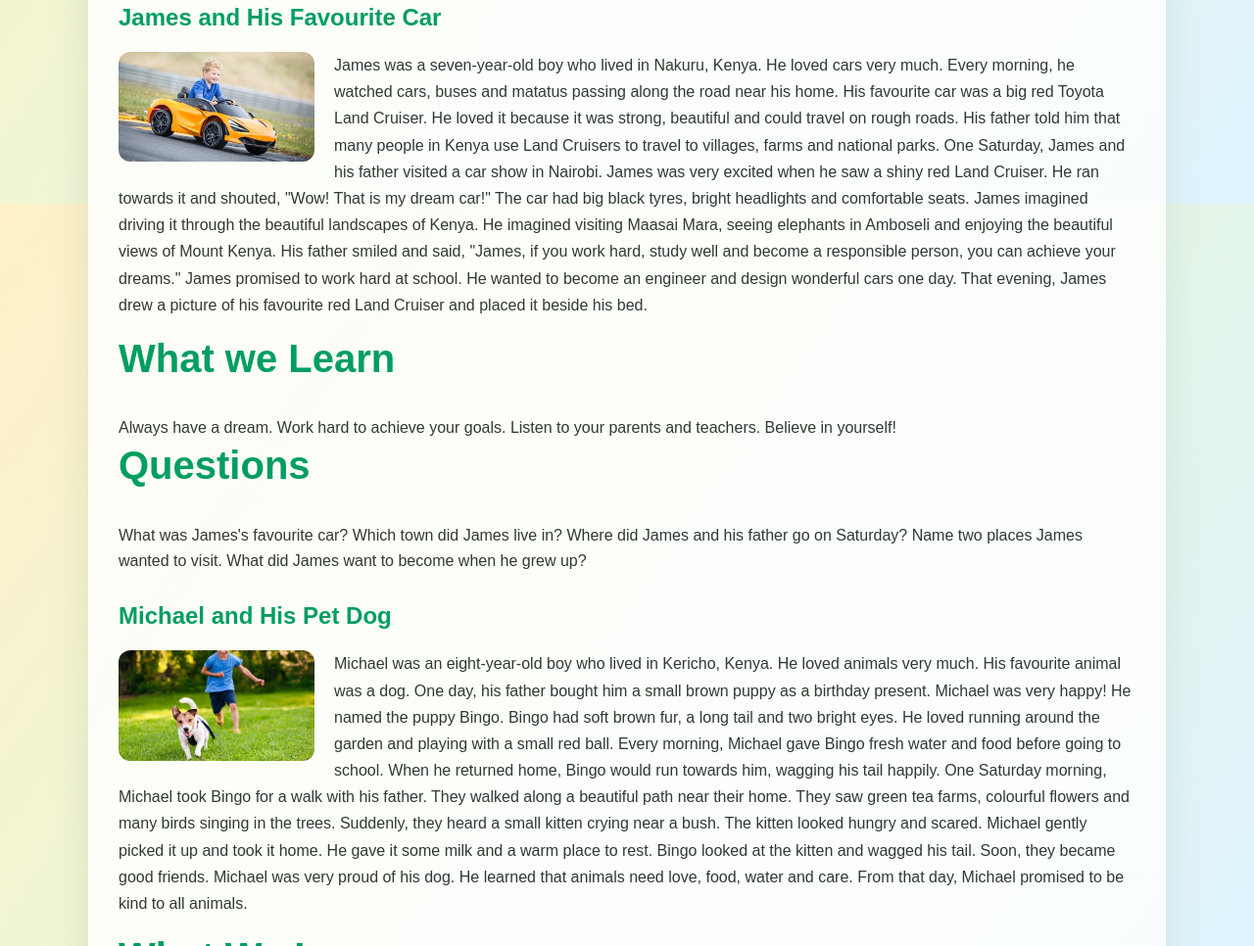
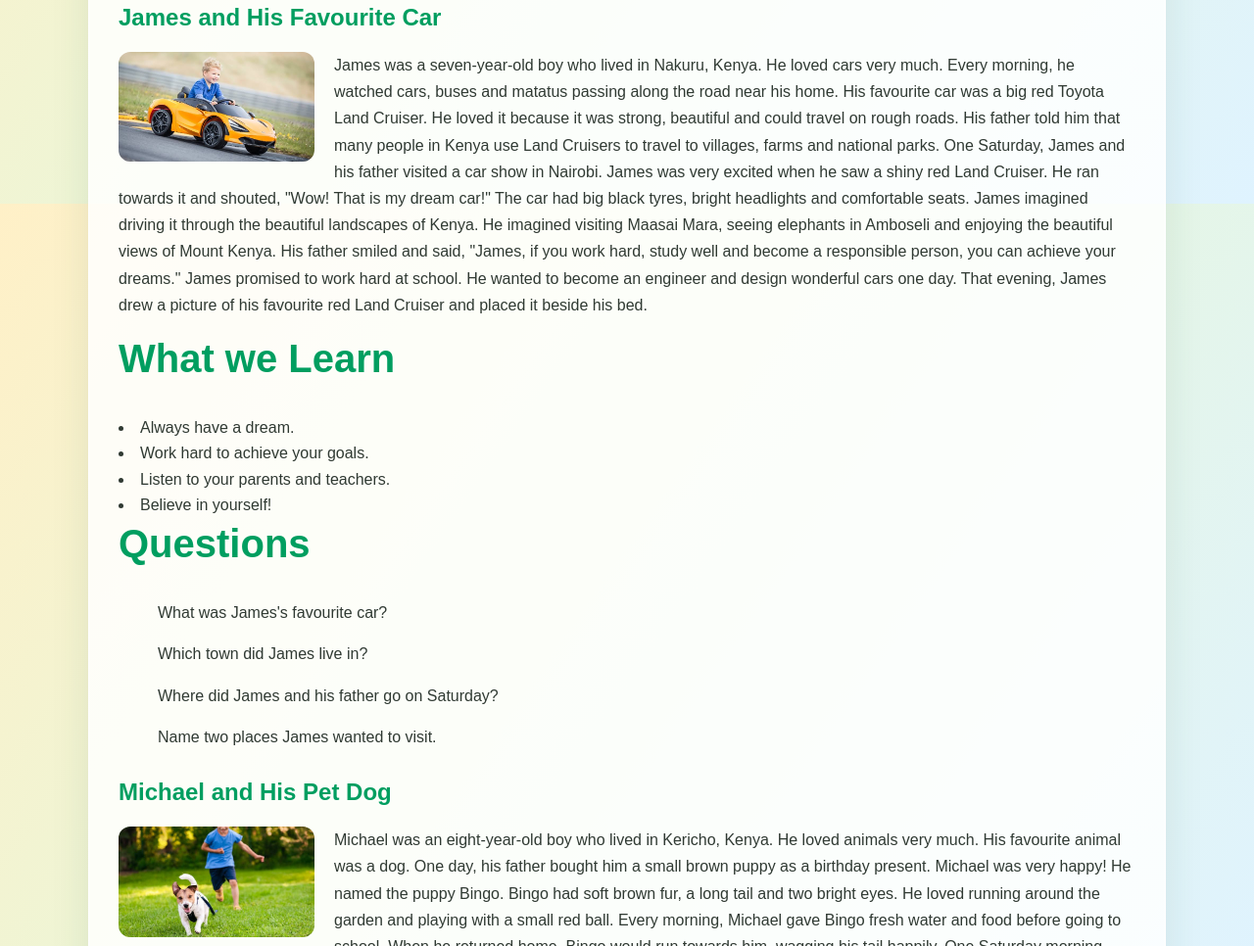
Before and after one commit to johntabu001-afk/kidscorner, a plain HTML site: page index.html in a window 1280 px wide. Shown: the part 2192-3158 px from the top of the page at 98% size. Drawn offline with Linux system fonts and the light colour scheme.

Commit message:
Refactor index.html structure and styles

```diff
--- a/index.html
+++ b/index.html
@@ -286,25 +286,27 @@ That evening, James drew a picture of his favourite red Land Cruiser and placed
 
 <h1>What we Learn</h1>
 
-Always have a dream.
+<li>Always have a dream.</li>
+      <li>Work hard to achieve your goals.</li>
+       <li>Listen to your parents and teachers.</li>
+       <li>Believe in yourself!</li>
 
-Work hard to achieve your goals.
 
-Listen to your parents and teachers.
 
-Believe in yourself!
+
+
+
 
 <h1>Questions</h1>
 
-What was James's favourite car?
+      <ul>What was James's favourite car?</ul>
+   <ul>Which town did James live in?</ul>
+   <ul>Where did James and his father go on Saturday?</ul>
+   <ul>Name two places James wanted to visit.</ul>
 
-Which town did James live in?
 
-Where did James and his father go on Saturday?
 
-Name two places James wanted to visit.
 
-What did James want to become when he grew up?
     </p>
   </section>
 
```
